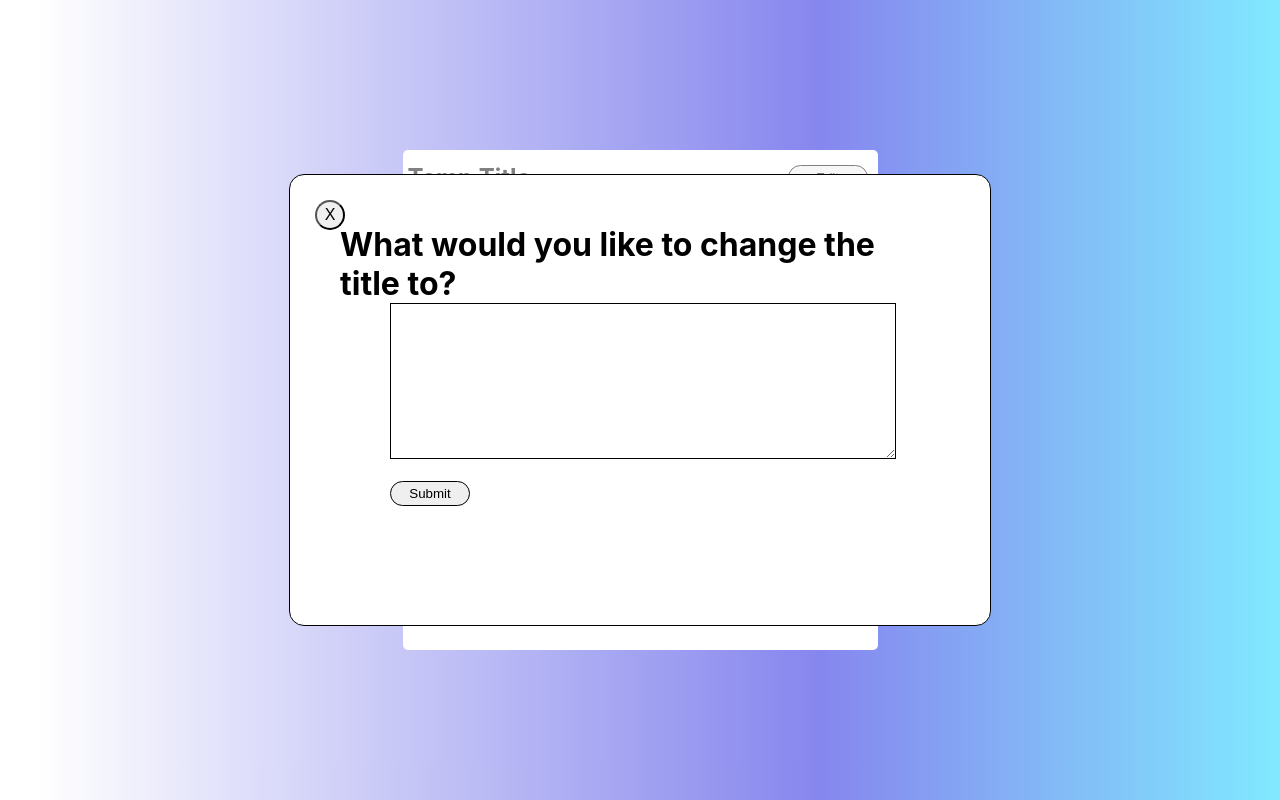
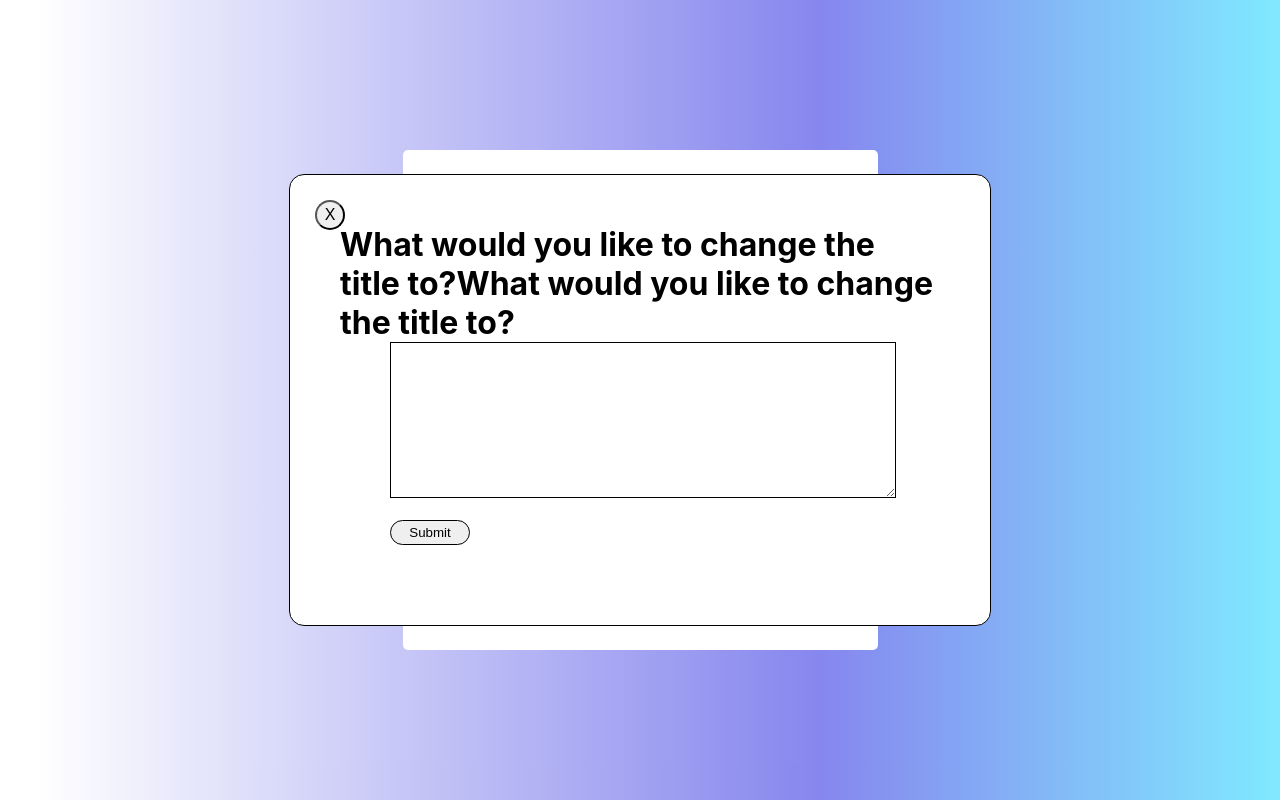
Before and after one commit to tanSiru/Todo-app, a React (Create React App) app in the folder todo-app/: page / in a window 1280 px wide. Both pictures are taken after a click on the button "Edit". Built offline with nearby package versions, Linux system fonts and the light colour scheme.

Commit message:
Made modal reusable + working on TodoItem.

```diff
--- a/todo-app/public/index.html
+++ b/todo-app/public/index.html
@@ -30,6 +30,8 @@
     <noscript>You need to enable JavaScript to run this app.</noscript>
     <div id="root"></div>
     <div id="modal"></div>
+    <div id="info"></div>
+
     <!--
       This HTML file is a template.
       If you open it directly in the browser, you will see an empty page.
--- /dev/null
+++ b/todo-app/src/components/ContentInfoModal/ContentInfoModal.styles.tsx
@@ -0,0 +1,5 @@
+import styled from 'styled-components';
+
+export const Wrapper = styled.div``;
+
+export const Content = styled.div``;
--- a/todo-app/src/components/EditModal/EditModal.styles.tsx
+++ b/todo-app/src/components/EditModal/EditModal.styles.tsx
@@ -1,8 +1,6 @@
 import styled from 'styled-components';
 
-type Props = {
-    limit:boolean;
-}
+
 
 export const Wrapper = styled.div`
     position: fixed;
@@ -48,34 +46,3 @@ export const Button = styled.button`
     justify-items: center;
     align-items:center;
 `
-
-export const Form = styled.form`
-    width:500px;
-    height:300px;
-    align-self: center;
-`;
-
-export const NewTitle = styled.textarea<Props>`
-    width:500px;
-    height:150px;
-    border:${props=>props.limit ? "1px solid red" : "1px solid black"};
-    font-size:20px;
-    :focus{
-        outline:none;
-    }
-    `;
-
-export const Limit = styled.div`
-    font-size: 20px;
-    font-weight: bold;
-    color:red;
-`;
-
-export const Submit = styled.input.attrs({type:"submit"})`
-    height:25px;
-    width:80px;
-    border-radius: 15px;
-    border: 1px solid black;
-    margin-left: auto;
-    margin-right: 10px;
-    `;
--- a/todo-app/src/components/EditModal/EditModal.tsx
+++ b/todo-app/src/components/EditModal/EditModal.tsx
@@ -1,11 +1,10 @@
 import {createPortal} from "react-dom";
-import { Button, Content, Form, Limit, NewTitle, Submit, Wrapper } from "./EditModal.styles";
+import { Button, Content, Wrapper} from "./EditModal.styles";
 
-export default function Modal({ open, handleChange, onClose, text, limit, onSubmit }:any) {
+export default function Modal({ open, children, onClose }:any) {
 
     if (!open) return null
 
-    const check = text.length === limit ? true : false;
 
 
     return createPortal(
@@ -16,11 +15,7 @@ export default function Modal({ open, handleChange, onClose, text, limit, onSubm
             <Button onClick={onClose}>X</Button>
             What would you like to change the title to?
 
-            <Form onSubmit={onSubmit}>
-                <NewTitle  limit={check} value={text} onChange={handleChange}/>
-                {check && <Limit>Max limit is 30 chars!</Limit>}
-                <Submit/>
-            </Form>
+            {children}
         </Content>
     </>,
     document.getElementById('modal')!
--- a/todo-app/src/components/Title/Title.styles.tsx
+++ b/todo-app/src/components/Title/Title.styles.tsx
@@ -1,8 +1,12 @@
 import styled from 'styled-components';
+
+type Props = {
+    limit:boolean;
+}
 
 export const Wrapper = styled.div`
     width: 100%;
-    height: 55px;
+    height: 85px;
     border-radius: inherit;
 `;
 
@@ -15,18 +19,15 @@ export const Content = styled.div`
     }
     display:flex;
     flex-direction: row;
-    /* justify-content: center; */
     align-items: center;
 `;
 
 export const TitleText = styled.div`
     color:black;
-    font-size:24px;
+    font-size:30px;
     font-weight:bold;
     margin-left: 5px;
 `;
-
-
 
 export const Edit = styled.button`
     height:25px;
@@ -36,3 +37,33 @@ export const Edit = styled.button`
     margin-left: auto;
     margin-right: 10px;
 `
+export const Form = styled.form`
+    width:500px;
+    height:300px;
+    align-self: center;
+`;
+
+export const NewTitle = styled.textarea<Props>`
+    width:500px;
+    height:150px;
+    border:${props=>props.limit ? "1px solid red" : "1px solid black"};
+    font-size:20px;
+    :focus{
+        outline:none;
+    }
+    `;
+
+export const Limit = styled.div`
+    font-size: 20px;
+    font-weight: bold;
+    color:red;
+`;
+
+export const Submit = styled.input.attrs({type:"submit"})`
+    height:25px;
+    width:80px;
+    border-radius: 15px;
+    border: 1px solid black;
+    margin-left: auto;
+    margin-right: 10px;
+    `;
--- a/todo-app/src/components/Title/Title.tsx
+++ b/todo-app/src/components/Title/Title.tsx
@@ -1,4 +1,4 @@
-import { Wrapper,Content,TitleText, Edit } from './Title.styles';
+import { Wrapper,Content,TitleText, Edit, Form, Limit, NewTitle, Submit } from './Title.styles';
 import {useState} from 'react';
 import Modal from '../EditModal/EditModal';
 
@@ -8,7 +8,8 @@ export default function Title() {
 
     const[text,setText] = useState("")
 
-    const limit = 30;
+    const limit = 20;
+    const check = text.length === limit ? true : false;
 
     function handleChange(event:any) {
         setText(event.target.value.slice(0, limit))
@@ -41,7 +42,15 @@ export default function Title() {
 
 
         </Content>
-        <Modal open={isOpen} onClose={onClose} handleChange={handleChange} text={text} limit={limit} onSubmit={onSubmit}/>
+        <Modal open={isOpen} onClose={onClose} handleChange={handleChange} text={text} limit={limit} onSubmit={onSubmit}>
+            What would you like to change the title to?
+
+            <Form onSubmit={onSubmit}>
+                <NewTitle  limit={check} value={text} onChange={handleChange}/>
+                {check && <Limit>Max limit is {limit} chars!</Limit>}
+                <Submit/>
+            </Form>
+        </Modal>
 
 
     </Wrapper>
--- a/todo-app/src/components/Todo/Todo.tsx
+++ b/todo-app/src/components/Todo/Todo.tsx
@@ -1,4 +1,5 @@
 import Title from '../Title/Title'
+import TodoItem from '../TodoItem/TodoItem'
 import { Content, Wrapper } from './Todo.styles'
 
 export default function Todo() {
@@ -6,6 +7,7 @@ export default function Todo() {
     <Wrapper>
         <Content>
             <Title/>
+            <TodoItem/>
         </Content>
     </Wrapper>
   )
--- /dev/null
+++ b/todo-app/src/components/TodoItem/TodoItem.styles.tsx
@@ -0,0 +1,35 @@
+import styled from 'styled-components';
+
+export const Wrapper = styled.div`
+    width:100%;
+    height: 75px;
+
+`;
+
+export const Content = styled.div`
+    width: 100%;
+    height: 100%;
+    :hover{
+        background-color: #f3f3fe;
+    }
+    border-top: 1px solid black;
+    border-bottom: 1px solid black;
+    display: flex;
+    flex-direction: row;
+    align-items: center;
+`;
+
+export const Text = styled.div`
+    color:black;
+    font-weight: bold;
+    font-size: 24px;
+    margin-left: 5px;
+`;
+
+export const Check = styled.div`
+    width:50px;
+    height:50px;
+    background-color: red;
+    margin-left: auto;
+    margin-right: 10px;
+`;
--- /dev/null
+++ b/todo-app/src/components/TodoItem/TodoItem.tsx
@@ -0,0 +1,15 @@
+import React from 'react'
+import { Check, Content, Text, Wrapper } from './TodoItem.styles'
+
+export default function TodoItem() {
+    return (
+    <Wrapper>
+        <Content>
+            <Text>
+                Homework
+            </Text>
+            <Check/>
+        </Content>
+    </Wrapper>
+    )
+}
```
Also changed, not shown: todo-app/src/components/ContentInfoModal/ContentInfoModal.tsx (added, +7 -0 lines).
